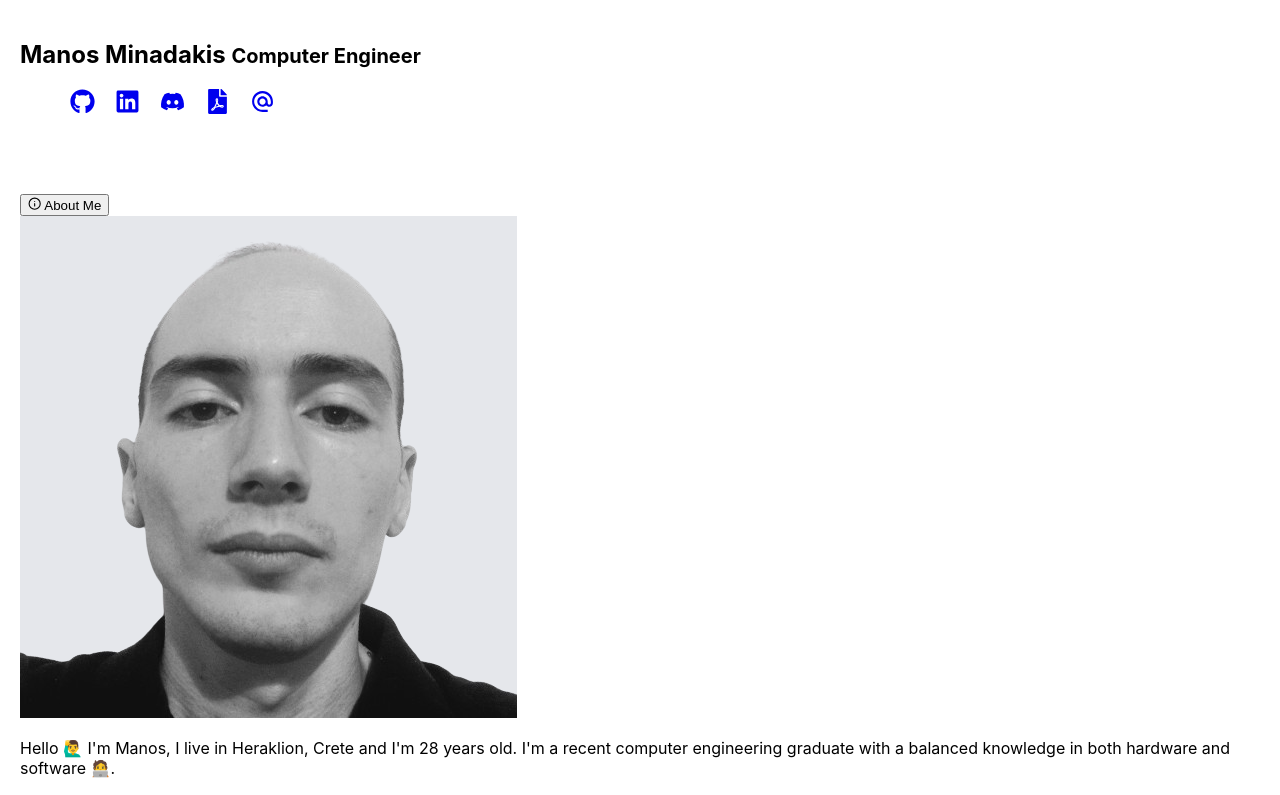
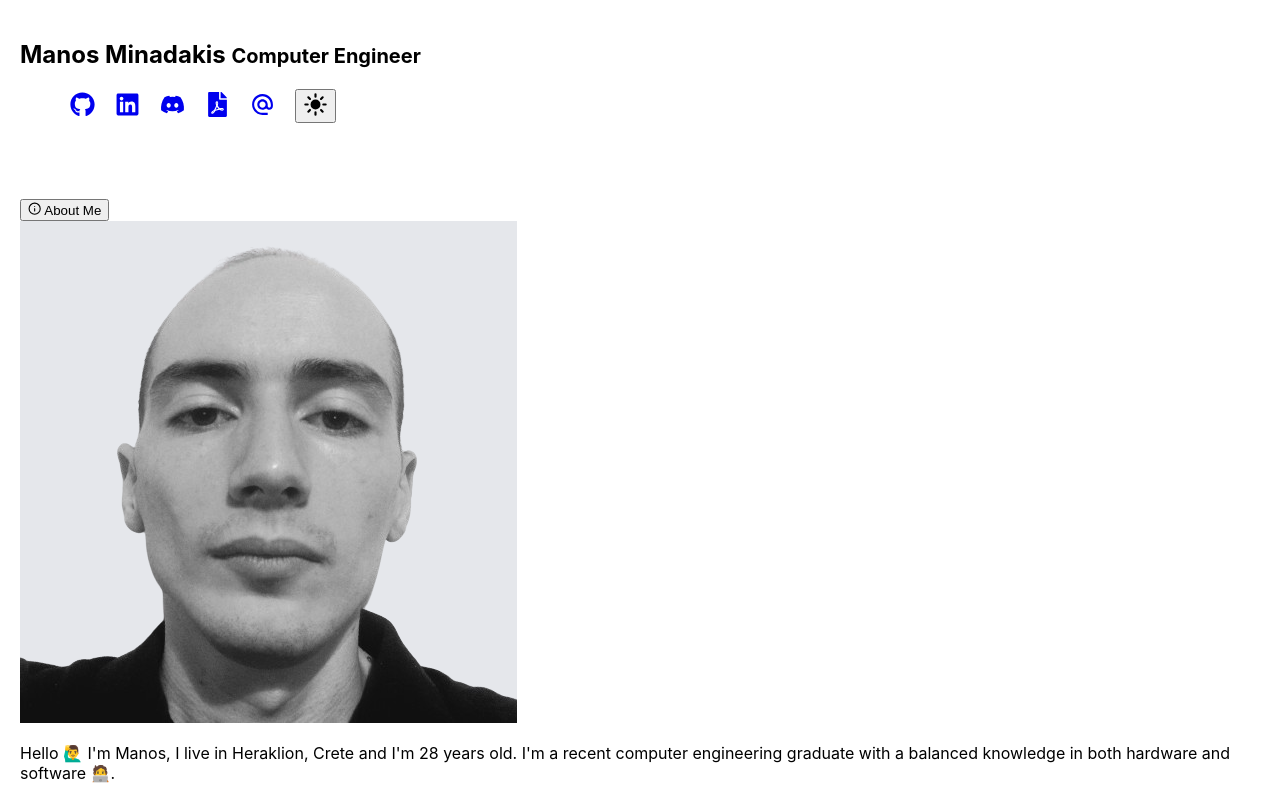
Before and after one commit to manosmin/manosmin.github.io, a React (Create React App) app: page / in a window 1280 px wide. Shown: the top 795 px of the page. Built offline with nearby package versions, Linux system fonts and the light colour scheme.

Commit message:
dark mode moved to header

```diff
--- a/src/components/Header.js
+++ b/src/components/Header.js
@@ -1,20 +1,44 @@
 import React from 'react';
 import { FaGithub, FaLinkedin, FaFilePdf, FaDiscord } from "react-icons/fa";
 import { MdAlternateEmail } from "react-icons/md";
+import { IoMoon, IoSunny } from "react-icons/io5";
 
 
 const Header = () => {
+
+  const [dark, setDark] = React.useState(false);
+
+  const darkModeHandler = () => {
+      setDark(!dark);
+      document.body.classList.toggle("dark");
+  }
+
   return (
     <header className="sticky top-0 bg-gray-900 text-gray-200 dark:bg-gray-200 dark:text-gray-900 p-5 mb-4">
-    <h2 class="text-4xl font-bold">Manos Minadakis <small class="inline-block font-semibold text-gray-500">Computer Engineer</small></h2>
+    <h2 class="text-4xl font-bold">Manos Minadakis <small class="inline-block font-semibold text-gray-400 dark:text-gray-600">Computer Engineer</small></h2>
     <nav>
         <ul className="flex mt-3 list-none">
-          <li><a rel="noopener noreferrer" href="https://www.github.com/manosmin" alt="github" target="_blank"><FaGithub size={25}/></a></li>
-          <li><a rel="noopener noreferrer" href="https://www.linkedin.com/in/manosmin" target="_blank" alt="linkedin"
-      ><FaLinkedin size={25}/></a></li>
-        <li><a rel="noopener noreferrer" href="https://www.discordapp.com/users/270397164209963009" target="_blank" alt="discord"><FaDiscord size={25}/></a></li>
-          <li><a rel="noopener noreferrer" href="https://1drv.ms/b/s!AvPPFklWx5YlgcE97gVFyWQmI8Caww?e=hDOobR" target="_blank" alt="CV"><FaFilePdf size={25}/></a></li>
-          <li><a  href="mailto:manosmin@hotmail.com" alt="email"><MdAlternateEmail size={25}/></a></li>
+          <li>
+            <a rel="noopener noreferrer" href="https://www.github.com/manosmin" alt="github" target="_blank"><FaGithub size={25}/></a>
+          </li>
+          <li>
+            <a rel="noopener noreferrer" href="https://www.linkedin.com/in/manosmin" target="_blank" alt="linkedin"><FaLinkedin size={25}/></a>
+          </li>
+          <li>
+            <a rel="noopener noreferrer" href="https://www.discordapp.com/users/270397164209963009" target="_blank" alt="discord"><FaDiscord size={25}/></a>
+          </li>
+          <li>
+            <a rel="noopener noreferrer" href="https://1drv.ms/b/s!AvPPFklWx5YlgcE97gVFyWQmI8Caww?e=hDOobR" target="_blank" alt="CV"><FaFilePdf size={25}/></a>
+          </li>
+          <li>
+            <a  href="mailto:manosmin@hotmail.com" alt="email"><MdAlternateEmail size={25}/></a>
+          </li>
+          <li>
+              <button onClick={()=> darkModeHandler()}>
+                { !dark && <IoSunny size={25}/> }
+                { dark && <IoMoon size={25}/> }
+              </button>
+          </li>
         </ul>
       </nav>
     </header>
```
